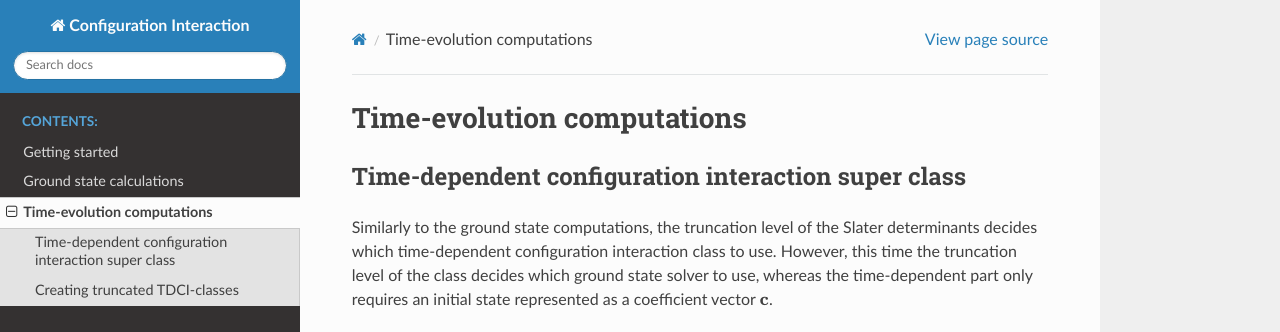
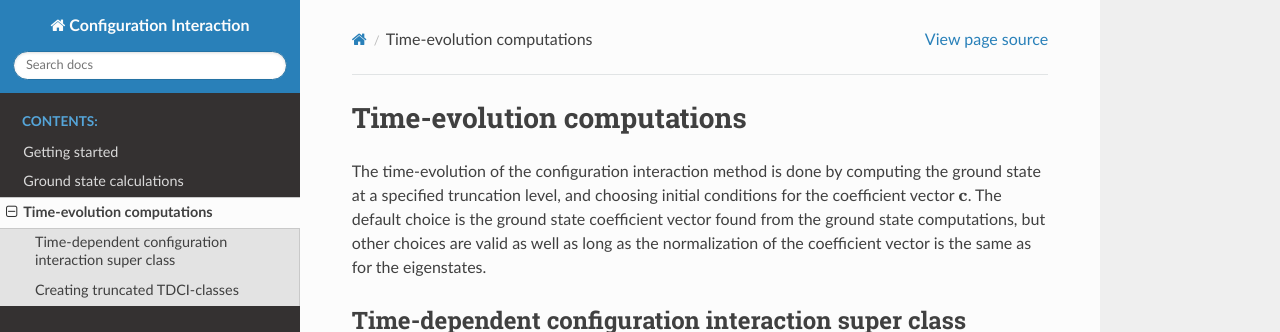
Before and after one commit to HyQD/configuration-interaction, a Sphinx documentation site: the page built from docs/time_evolution.rst, in a window 1280 px wide and 949 px high, cut to the strip 0-332 px from the top of the window. Built offline with Sphinx 7.4.7 and the Read the Docs theme 2.0.0, drawn with Linux system fonts in a browser that asks for light colours.

Commit message:
Discuss choice of initial conditions

```diff
--- a/docs/time_evolution.rst
+++ b/docs/time_evolution.rst
@@ -1,5 +1,11 @@
 Time-evolution computations
 ===========================
+The time-evolution of the configuration interaction method is done by computing
+the ground state at a specified truncation level, and choosing initial
+conditions for the coefficient vector :math:`\mathbf{c}`.
+The default choice is the ground state coefficient vector found from the ground
+state computations, but other choices are valid as well as long as the
+normalization of the coefficient vector is the same as for the eigenstates.
 
 Time-dependent configuration interaction super class
 ----------------------------------------------------
```
